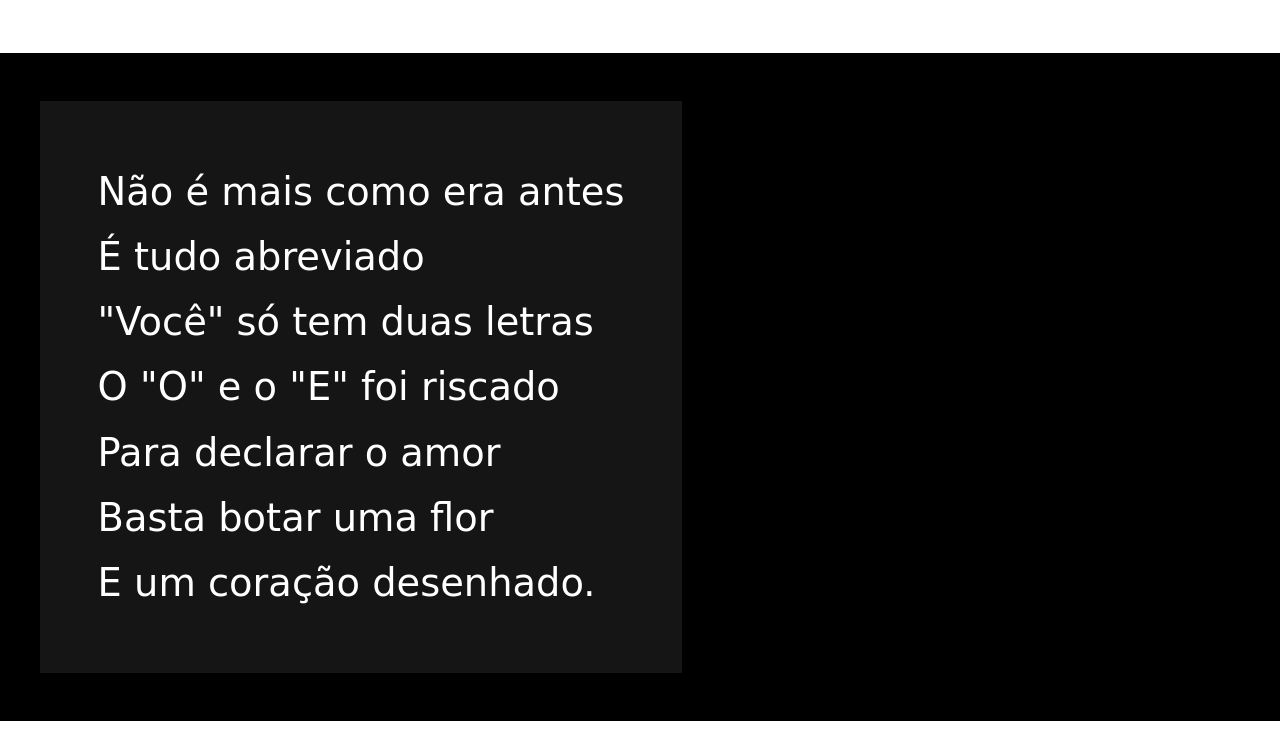
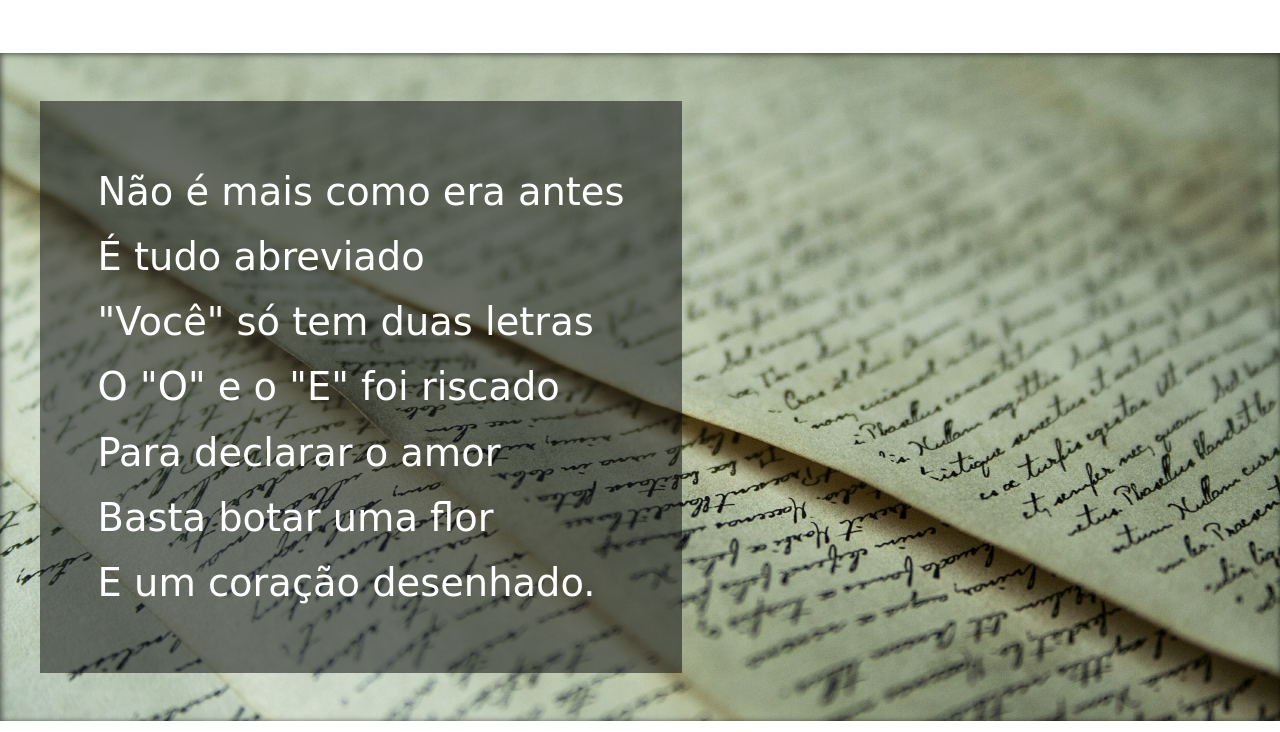
Before and after one commit to sofelp/HtmleCSS, a plain HTML site: page Exercicios/Desafios/Desafio 12/d12/index.html in a window 1280 px wide. Shown: the part 708-1440 px from the top of the page. Drawn offline with Linux system fonts and the light colour scheme; a web font is replaced by a local one.

Commit message:
última atualização projeto cordel

```diff
--- a/Exercicios/Desafios/Desafio 12/d12/estilo/style.css
+++ b/Exercicios/Desafios/Desafio 12/d12/estilo/style.css
@@ -59,6 +59,10 @@ section.imagem {
 background-color: black;
 padding-top: 1vh;
 padding-bottom: 1vh;
+background-position: right, left;
+background-attachment: fixed;
+background-size: cover;
+box-shadow: inset 1px 1px 6px 0px rgba(0, 0, 0, 0.619);
 }
 
 section.normal {
@@ -74,10 +78,19 @@ section.normal {
 section.imagem > p {
     font-size: 3vw;
     line-height: 170%;
-    background-color: rgb(21, 21, 21);
+    background-color: rgba(21, 21, 21, 0.551);
     color: white;
     display: inline-block;
     padding: 4.5vw;
+}
+
+section#img001 {
+background-image: url(../background001.jpg);
+}
+
+section#img002 {
+background-image: url(../background002.jpg);
+
 }
 footer {
     font-family: var(--fonte001);
--- a/Exercicios/Desafios/Desafio 12/d12/index.html
+++ b/Exercicios/Desafios/Desafio 12/d12/index.html
@@ -25,7 +25,7 @@
         </p>
     </section>
 
-    <section class="imagem">
+    <section class="imagem" id="img002">
         <p>
             Não é mais como era antes <br>
             É tudo abreviado <br>
@@ -56,7 +56,7 @@
         </p>
     </section>
 
-    <section class="imagem">
+    <section class="imagem" id="img001">
         <p>
             Tenho saudade das cartas <br>
             Escritas com a própria mão <br>
```
